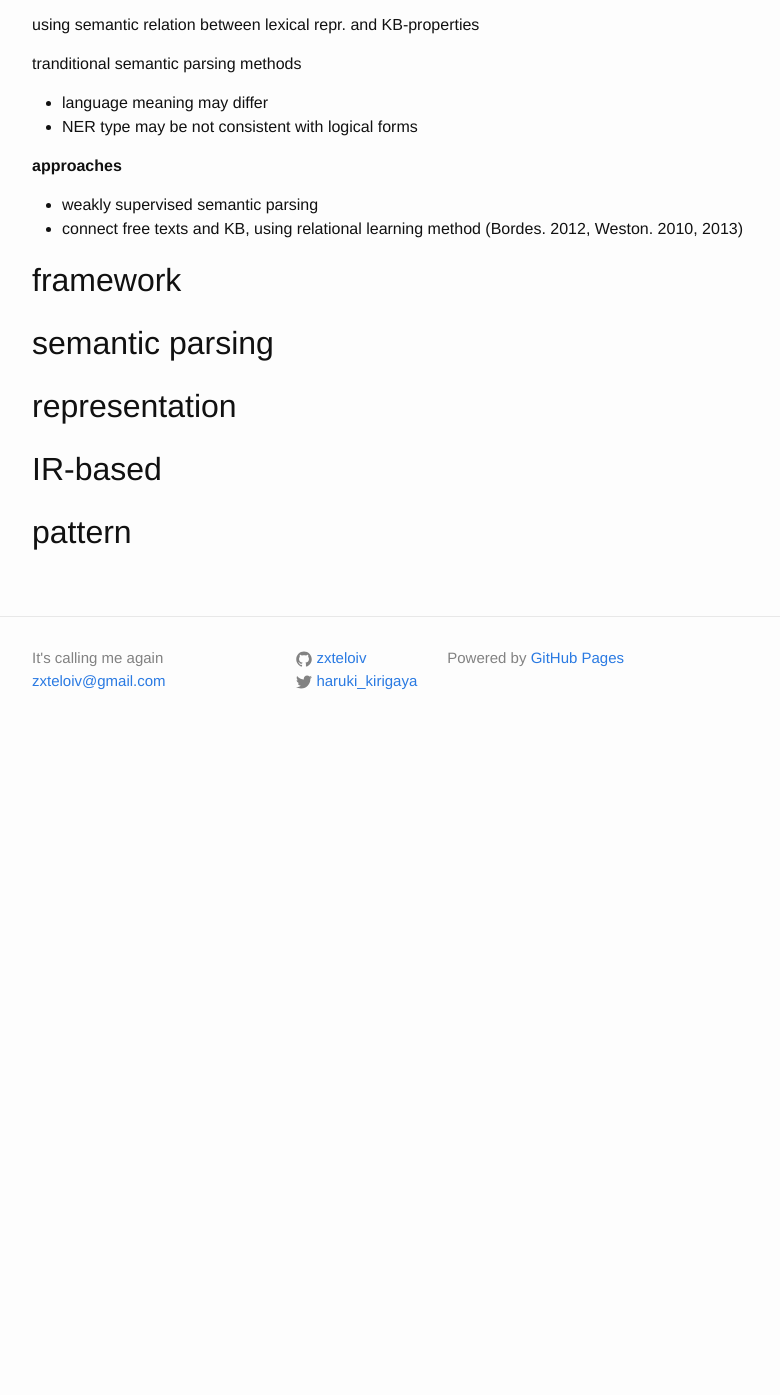
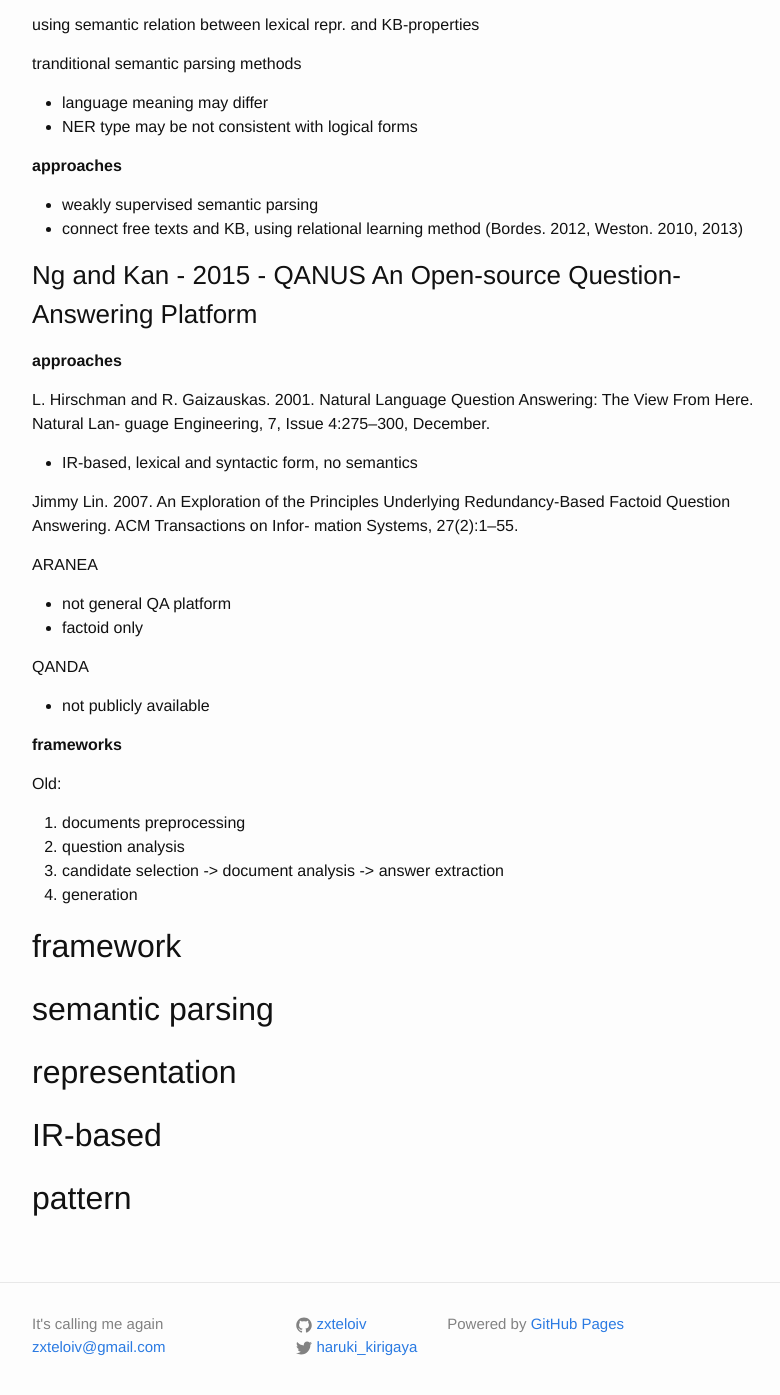
Before and after one commit to zxteloiv/zxteloiv.github.io, a Jekyll site: the page built from wiki/nlp/Survey_Question_Answering_Papers/index.md, in a window 1280 px wide and 1400 px high, scrolled down 4657 px. Shown: the top 1395 px of the window, without its empty margins (238-1018 px from the left). Built offline with Jekyll 4.4.1, drawn with Linux system fonts in a browser that asks for light colours; before the commit the page ends 5409 px from its top, so only the background shows below that.

Commit message:
add new lecture notes and new survey on QA

```diff
--- a/wiki/nlp/Survey_Question_Answering_Papers/index.md
+++ b/wiki/nlp/Survey_Question_Answering_Papers/index.md
@@ -203,6 +203,36 @@ tranditional semantic parsing methods
 - weakly supervised semantic parsing
 - connect free texts and KB, using relational learning method (Bordes. 2012, Weston. 2010, 2013)
 
+### Ng and Kan - 2015 - QANUS An Open-source Question-Answering Platform
+
+**approaches**
+
+L. Hirschman and R. Gaizauskas. 2001. Natural Language Question Answering: The View From Here. Natural Lan- guage Engineering, 7, Issue 4:275–300, December.
+
+- IR-based, lexical and syntactic form, no semantics
+
+Jimmy Lin. 2007. An Exploration of the Principles Underlying Redundancy-Based Factoid Question Answering. ACM Transactions on Infor- mation Systems, 27(2):1–55.
+
+ARANEA
+
+- not general QA platform
+- factoid only
+
+QANDA
+
+- not publicly available
+
+**frameworks**
+
+Old:
+
+1. documents preprocessing
+2. question analysis
+3. candidate selection -> document analysis -> answer extraction
+4. generation
+
+
+
 ## framework
 
 ## semantic parsing
```
Also changed, not shown: wiki/nlp/Lecture_Ensemble_Approaches_to_Class_Imbalance_Learning/index.md (added, +91 -0 lines), wiki/nlp/index.md (+2 -0 lines).
